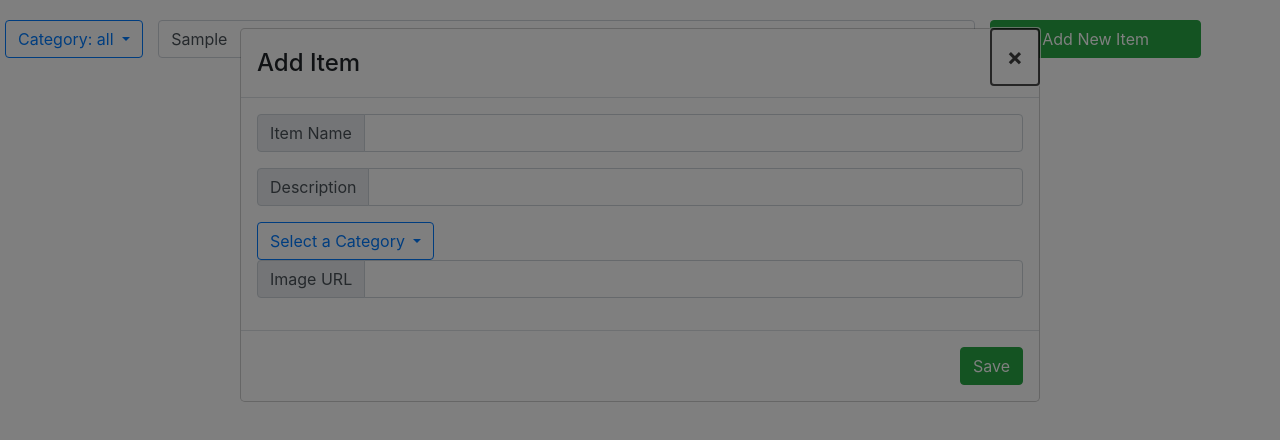
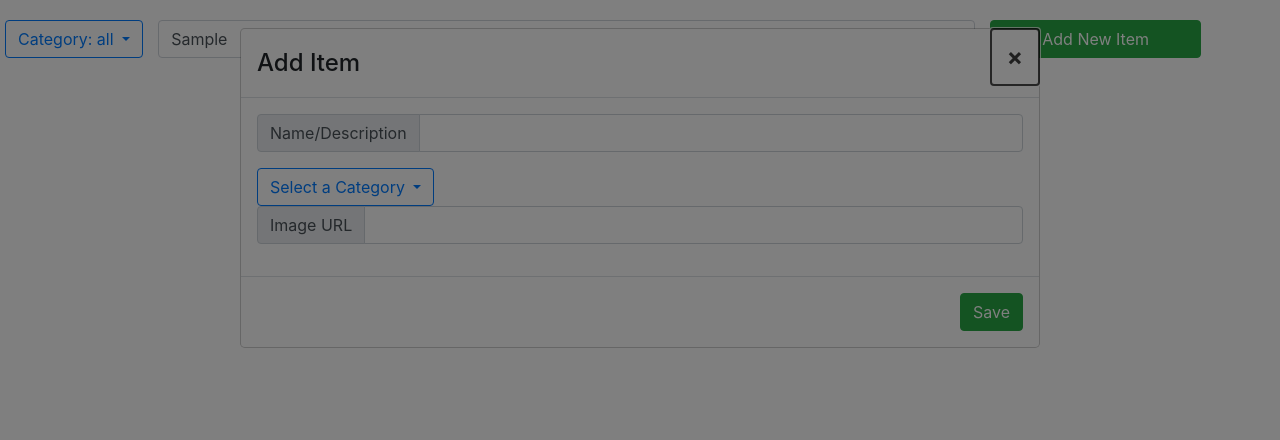
Before and after one commit to totoro72b/pt1, an Angular app in the folder closet/: page / in a window 1280 px wide. Both pictures are taken after typing "Sample" into the empty fields and a click on the button "Add New Item". Shown: the top 440 px of the page. Built offline with nearby package versions, Linux system fonts and the light colour scheme.

Commit message:
remove description

```diff
--- a/closet/src/app/new-edit-modal/new-edit-modal.component.html
+++ b/closet/src/app/new-edit-modal/new-edit-modal.component.html
@@ -13,16 +13,9 @@
   <!-- name input -->
   <div class="input-group mb-3">
     <div class="input-group-prepend">
-      <span class="input-group-text">Item Name</span>
+      <span class="input-group-text">Name/Description</span>
     </div>
     <input formControlName="name" type="text" class="form-control" />
-  </div>
-  <!-- desc input -->
-  <div class="input-group mb-3">
-    <div class="input-group-prepend">
-      <span class="input-group-text">Description</span>
-    </div>
-    <input type="text" class="form-control" formControlName="description" />
   </div>
   <!-- cate drop -->
   <div ngbDropdown class="">
--- a/closet/src/app/new-edit-modal/new-edit-modal.component.ts
+++ b/closet/src/app/new-edit-modal/new-edit-modal.component.ts
@@ -1,12 +1,12 @@
-import { Component, OnInit, Output } from '@angular/core';
-import { NgbActiveModal } from '@ng-bootstrap/ng-bootstrap';
-import { Item, SaveItemEvent } from '../types';
-import { FormGroup, FormControl } from '@angular/forms';
+import { Component, OnInit, Output } from "@angular/core";
+import { NgbActiveModal } from "@ng-bootstrap/ng-bootstrap";
+import { Item, SaveItemEvent } from "../types";
+import { FormGroup, FormControl } from "@angular/forms";
 
 @Component({
-  selector: 'app-new-edit-modal',
-  templateUrl: './new-edit-modal.component.html',
-  styleUrls: ['./new-edit-modal.component.scss']
+  selector: "app-new-edit-modal",
+  templateUrl: "./new-edit-modal.component.html",
+  styleUrls: ["./new-edit-modal.component.scss"]
 })
 export class NewEditModalComponent implements OnInit {
   @Output() saveItemEvent: SaveItemEvent;
@@ -20,7 +20,6 @@ export class NewEditModalComponent implements OnInit {
   allCategories: string[];
 
   itemFG: FormGroup = new FormGroup({
-    description: new FormControl(),
     name: new FormControl(),
     category: new FormControl(),
     imgUrl: new FormControl()
@@ -32,7 +31,6 @@ export class NewEditModalComponent implements OnInit {
     if (this.item) {
       // assign values to form group
       const item: Item = this.item;
-      this.itemFG.get('description').setValue(item.description);
       this.itemFG.get('category').setValue(item.category);
       this.itemFG.get('imgUrl').setValue(item.imgUrl);
     }
```
Also changed, not shown: 1 other file (tests, documents, lock files or other folders).
